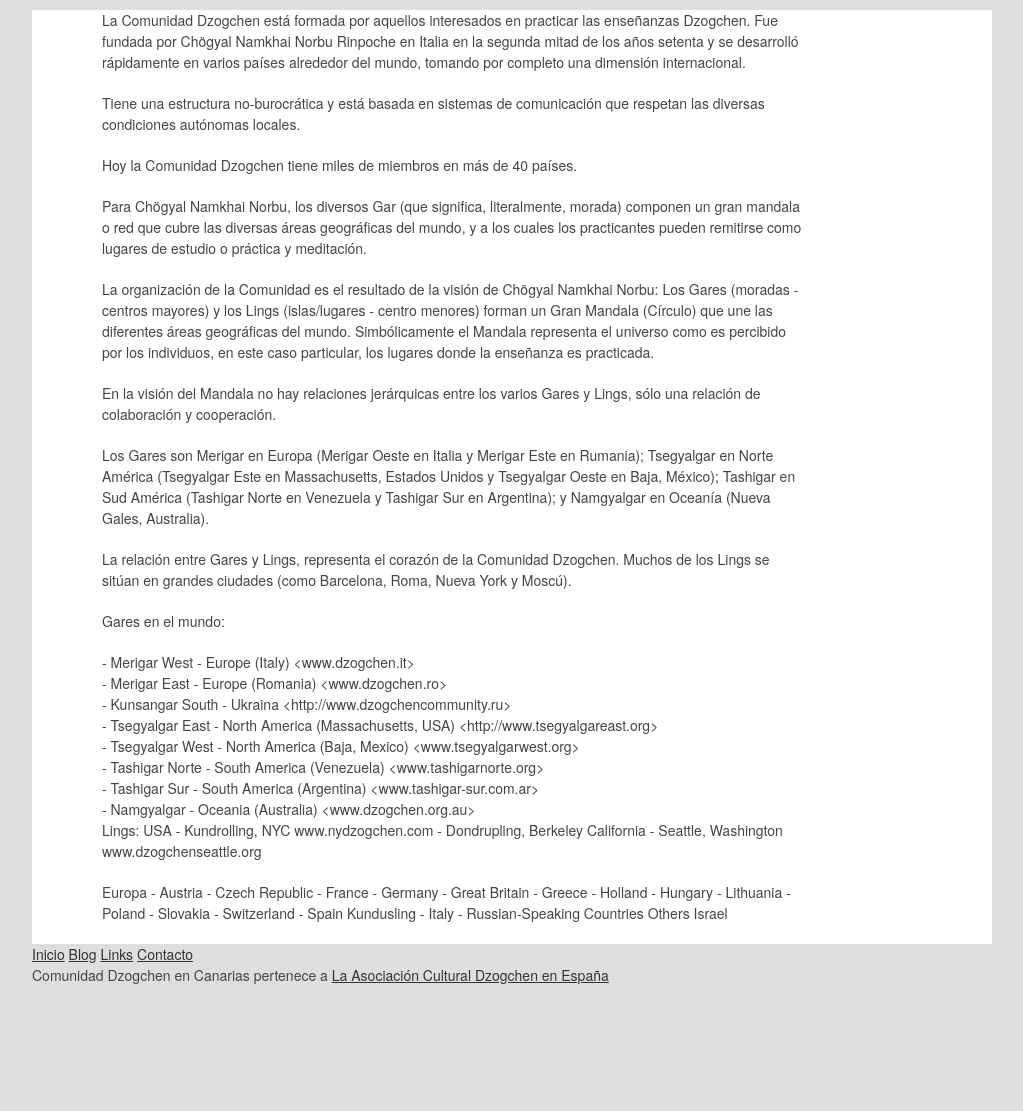
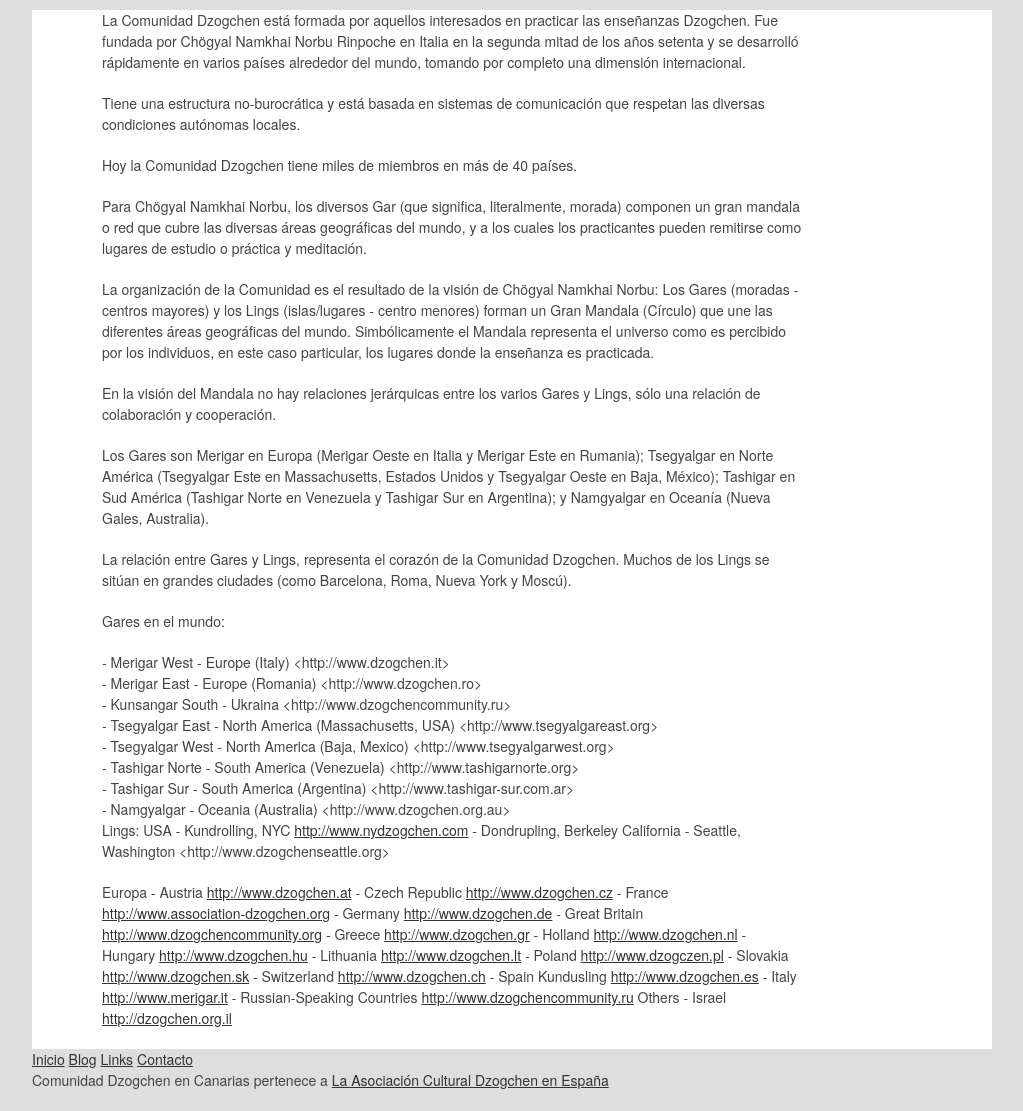
Before and after one commit to k1000/meriling, a Jekyll site: the page built from amarillo/comunidad-internacional.md, in a window 1280 px wide, cut to the strip 125-1236 px from the top of the page. Shown: the whole strip, without its empty margins (128-1151 px from the left). Built offline with Jekyll 4.4.1, drawn with Linux system fonts in a browser that asks for light colours; nearby versions of some CDN libraries; before the commit the page ends 1131 px from its top, so only the background shows below that; some of the changed lines change nothing that is shown.

Commit message:
Update amarillo/comunidad-internacional.md

```diff
--- a/amarillo/comunidad-internacional.md
+++ b/amarillo/comunidad-internacional.md
@@ -22,36 +22,36 @@ La relación entre  Gares y Lings, representa el corazón de la Comunidad Dzogch
 
 Gares en el mundo:
 
-	- Merigar West - Europe (Italy) <www.dzogchen.it>
-	- Merigar East - Europe (Romania) <www.dzogchen.ro>
+	- Merigar West - Europe (Italy) <http://www.dzogchen.it>
+	- Merigar East - Europe (Romania) <http://www.dzogchen.ro>
 	- Kunsangar South - Ukraina <http://www.dzogchencommunity.ru>
 	- Tsegyalgar East - North America (Massachusetts, USA) <http://www.tsegyalgareast.org>
-	- Tsegyalgar West - North America (Baja, Mexico) <www.tsegyalgarwest.org>
-	- Tashigar Norte - South America (Venezuela) <www.tashigarnorte.org>
-	- Tashigar Sur - South America (Argentina) <www.tashigar-sur.com.ar>
-	- Namgyalgar - Oceania (Australia) <www.dzogchen.org.au>
+	- Tsegyalgar West - North America (Baja, Mexico) <http://www.tsegyalgarwest.org>
+	- Tashigar Norte - South America (Venezuela) <http://www.tashigarnorte.org>
+	- Tashigar Sur - South America (Argentina) <http://www.tashigar-sur.com.ar>
+	- Namgyalgar - Oceania (Australia) <http://www.dzogchen.org.au>
 
 Lings:
 USA
-	- Kundrolling, NYC www.nydzogchen.com
+	- Kundrolling, NYC <http://www.nydzogchen.com>
 	- Dondrupling, Berkeley California <www.dzogchencommunitywest.org>
-	- Seattle, Washington www.dzogchenseattle.org
+	- Seattle, Washington <http://www.dzogchenseattle.org>
 
 Europa
-	- Austria <www.dzogchen.at>
-	- Czech Republic <www.dzogchen.cz>
-	- France <www.association-dzogchen.org>
-	- Germany <www.dzogchen.de>
-	- Great Britain <www.dzogchencommunity.org>
-	- Greece <www.dzogchen.gr>
-	- Holland <www.dzogchen.nl>
-	- Hungary <www.dzogchen.hu>
-	- Lithuania <www.dzogchen.lt>
-	- Poland <www.dzogczen.pl>
-	- Slovakia <www.dzogchen.sk>
-	- Switzerland <www.dzogchen.ch>
-	- Spain Kundusling <www.dzogchen.es>
-	- Italy <www.merigar.it>
-	- Russian-Speaking Countries <www.dzogchencommunity.ru>
+	- Austria <http://www.dzogchen.at>
+	- Czech Republic <http://www.dzogchen.cz>
+	- France <http://www.association-dzogchen.org>
+	- Germany <http://www.dzogchen.de>
+	- Great Britain <http://www.dzogchencommunity.org>
+	- Greece <http://www.dzogchen.gr>
+	- Holland <http://www.dzogchen.nl>
+	- Hungary <http://www.dzogchen.hu>
+	- Lithuania <http://www.dzogchen.lt>
+	- Poland <http://www.dzogczen.pl>
+	- Slovakia <http://www.dzogchen.sk>
+	- Switzerland <http://www.dzogchen.ch>
+	- Spain Kundusling <http://www.dzogchen.es>
+	- Italy <http://www.merigar.it>
+	- Russian-Speaking Countries <http://www.dzogchencommunity.ru>
 Others
-	Israel <dzogchen.org.il>
+	- Israel <http://dzogchen.org.il>
```
